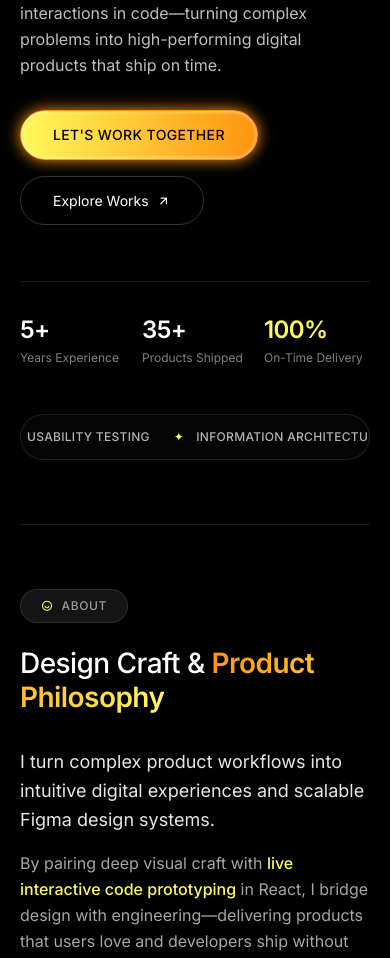
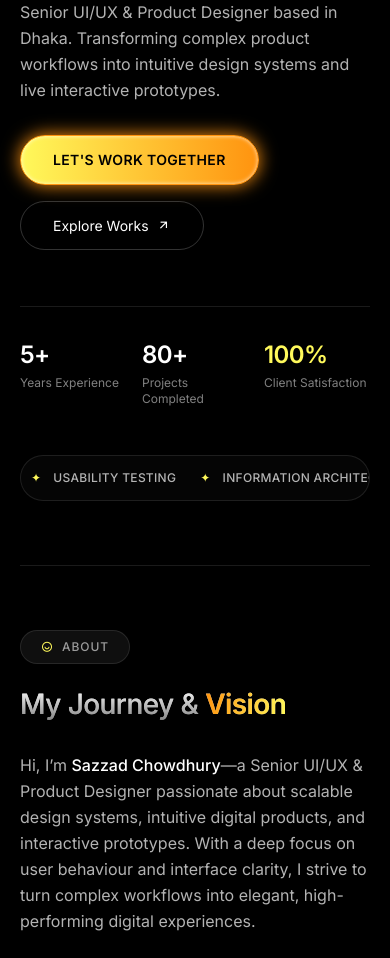
Before and after one commit to BeingSazzad/My-Portfolio, a React (Vite) app: page / in a window 390 px wide. Shown: the part 1020-1978 px from the top of the page. Built offline with nearby package versions, Linux system fonts and the light colour scheme.

Commit message:
feat: apply Visiblo signature metallic typography gradient, update stats to 80+ projects, clean up About section and form labels

```diff
--- a/src/components/Footer.tsx
+++ b/src/components/Footer.tsx
@@ -8,11 +8,8 @@ export const Footer: React.FC = () => {
   return (
     <footer className="py-12 border-t border-white/10 flex flex-col sm:flex-row items-center justify-between gap-6 text-sm text-white/50">
       <div>
-        <p className="font-normal">
+        <p className="font-normal text-white/60">
           &copy; {new Date().getFullYear()} <span className="text-white font-medium">Sazzad Chowdhury</span>. All rights reserved.
-        </p>
-        <p className="text-xs text-white/40 mt-1">
-          Senior UI/UX Designer · Inter typography, design tokens &amp; vibe coding.
         </p>
       </div>
 
--- a/src/index.css
+++ b/src/index.css
@@ -22,32 +22,63 @@ body {
   overflow-x: clip;
 }
 
-/* Visiblo Signature Typography Gradient */
+/* Visiblo Signature Accent Color Gradient */
 .color-gradient, span.color {
-  background-image: linear-gradient(278deg, var(--visiblo-primary-color) 0%, var(--visiblo-secondary-color) 100%);
+  background-image: linear-gradient(278deg, var(--visiblo-primary-color) 0%, var(--visiblo-secondary-color) 100%) !important;
+  -webkit-background-clip: text !important;
+  background-clip: text !important;
+  -webkit-text-fill-color: transparent !important;
+  color: transparent !important;
+  display: inline;
+}
+
+/* Visiblo Signature Metallic Silver Heading Gradient (Not flat white) */
+.text-metallic {
+  background-image: linear-gradient(0deg, rgb(119, 119, 119) -10%, rgb(255, 255, 255) 100%) !important;
+  -webkit-background-clip: text !important;
+  background-clip: text !important;
+  -webkit-text-fill-color: transparent !important;
+  color: transparent !important;
+  display: inline;
+}
+
+/* Visiblo Section Title */
+.section-title {
+  font-size: clamp(28px, 5.5vw, 48px);
+  line-height: 1.15;
+  font-weight: 500;
+  letter-spacing: -0.02em;
+  background-image: linear-gradient(0deg, rgb(119, 119, 119) -10%, rgb(255, 255, 255) 100%);
   -webkit-background-clip: text;
   background-clip: text;
   -webkit-text-fill-color: transparent;
   color: transparent;
 }
 
+@media (min-width: 768px) {
+  .section-title {
+    font-size: 52px;
+    line-height: 1.14;
+  }
+}
+
 /* Visiblo Primary Glowing Button */
 .visiblo-btn-color {
   background: linear-gradient(90deg, var(--visiblo-primary-color) 0%, var(--visiblo-secondary-color) 100%) !important;
-  box-shadow: var(--visiblo-secondary-color) 0px 0px 15px 0px, rgba(255, 255, 255, 0.76) 0px 0px 4px 0px inset !important;
+  box-shadow: var(--visiblo-secondary-color) 0px 0px 18px 0px, rgba(255, 255, 255, 0.76) 0px 0px 4px 0px inset !important;
   border: 1px solid var(--visiblo-secondary-color) !important;
   color: #000000 !important;
-  font-weight: 500;
+  font-weight: 600;
   border-radius: 50px;
   display: inline-flex;
   align-items: center;
   justify-content: center;
-  transition: all 0.3s cubic-bezier(0.16, 1, 0.3, 1);
+  transition: all 0.35s cubic-bezier(0.16, 1, 0.3, 1);
 }
 
 .visiblo-btn-color:hover {
   transform: translateY(-2px);
-  box-shadow: var(--visiblo-secondary-color) 0px 0px 22px 3px, rgba(255, 255, 255, 0.9) 0px 0px 6px 0px inset !important;
+  box-shadow: var(--visiblo-secondary-color) 0px 0px 24px 4px, rgba(255, 255, 255, 0.9) 0px 0px 6px 0px inset !important;
 }
 
 .visiblo-btn-color:active {
@@ -80,25 +111,16 @@ body {
 .eyebrow-badge {
   display: inline-flex;
   align-items: center;
-  padding: 5px 20px;
+  padding: 6px 20px;
   border-radius: 50px;
-  background: rgba(255, 255, 255, 0.08);
+  background: rgba(255, 255, 255, 0.06);
   font-size: 12px;
-  line-height: 22px;
+  line-height: 20px;
   font-weight: 500;
   color: #9c9c9c;
-  letter-spacing: 0.05em;
+  letter-spacing: 0.08em;
   border: 1px solid rgba(255, 255, 255, 0.1);
   backdrop-filter: blur(8px);
-}
-
-/* Glass Effect */
-.glass-effect {
-  background: rgba(255, 255, 255, 0.04);
-  backdrop-filter: blur(25px);
-  -webkit-backdrop-filter: blur(25px);
-  border: 1px solid rgba(255, 255, 255, 0.12);
-  box-shadow: inset 0 0 9px rgba(0, 0, 0, 0.3), inset -1px -3px 2px rgba(0, 0, 0, 0.3), inset 1px 1px 0px rgba(232, 232, 232, 0.15);
 }
 
 /* Skill Card */
@@ -114,38 +136,6 @@ body {
   border-color: rgba(255, 249, 91, 0.5);
   transform: translateY(-4px);
   box-shadow: rgba(255, 147, 15, 0.15) 0px 10px 30px 0px, rgba(255, 255, 255, 0.12) 0px 9.94px 47.5px -2.84px inset;
-}
-
-/* Pricing Card */
-.pricing-card {
-  border: 1px solid rgba(255, 255, 255, 0.15);
-  border-radius: 20px;
-  padding: 36px 32px;
-  background: rgba(255, 255, 255, 0.03);
-  backdrop-filter: blur(25px);
-  transition: all 0.5s ease;
-}
-
-.pricing-card:hover {
-  border-color: var(--visiblo-primary-color);
-  background: rgba(255, 255, 255, 0.05);
-  box-shadow: 0 0 30px rgba(255, 249, 91, 0.08);
-}
-
-/* Section Title */
-.section-title {
-  font-size: clamp(28px, 6vw, 38px);
-  line-height: 1.2;
-  font-weight: 500;
-  color: #ffffff;
-  letter-spacing: -0.02em;
-}
-
-@media (min-width: 768px) {
-  .section-title {
-    font-size: 46px;
-    line-height: 1.18;
-  }
 }
 
 /* Video Background */
@@ -172,11 +162,27 @@ body {
 .ticker-track {
   display: flex;
   width: max-content;
-  animation: continuousScroll 30s linear infinite;
+  animation: continuousScroll 32s linear infinite;
 }
 
 .ticker-track:hover {
   animation-play-state: paused;
+}
+
+/* Fade Up Smooth Animations */
+@keyframes fadeUpAnime {
+  from {
+    opacity: 0;
+    transform: translateY(22px);
+  }
+  to {
+    opacity: 1;
+    transform: translateY(0);
+  }
+}
+
+.fade-up-anime {
+  animation: fadeUpAnime 0.9s cubic-bezier(0.16, 1, 0.3, 1) forwards;
 }
 
 /* Custom Scrollbar */
--- a/src/sections/AboutSection.tsx
+++ b/src/sections/AboutSection.tsx
@@ -11,89 +11,20 @@ export const AboutSection: React.FC = () => {
         </div>
       </div>
 
-      {/* Heading */}
+      {/* Heading with Metallic & Gold Gradients */}
       <h2 className="section-title">
-        Design Craft &amp; <span className="color-gradient font-semibold">Product Philosophy</span>
+        <span className="text-metallic">My Journey &amp; </span>
+        <span className="color-gradient font-semibold">Vision</span>
       </h2>
 
-      {/* 2-Column Split: Crisp Narrative (Left) + Quick Facts Card (Right) — Uses Full Width */}
-      <div className="mt-8 grid grid-cols-1 lg:grid-cols-12 gap-8 items-stretch">
-        {/* Left: Clutter-Free, Punchy Narrative */}
-        <div className="lg:col-span-7 flex flex-col justify-center space-y-4">
-          <p className="text-lg sm:text-xl text-white/90 leading-relaxed font-normal">
-            I turn complex product workflows into intuitive digital experiences and scalable Figma design systems.
-          </p>
-          <p className="text-base sm:text-lg text-white/65 leading-relaxed font-normal">
-            By pairing deep visual craft with <span className="text-[#fff95b] font-medium">live interactive code prototyping</span> in React, I bridge design with engineering—delivering products that users love and developers ship without friction.
-          </p>
-        </div>
-
-        {/* Right: Sleek Highlights Card — Fills the Right-Side Space Elegantly */}
-        <div className="lg:col-span-5 p-6 rounded-2xl border border-white/10 bg-white/[0.02] backdrop-blur-md flex flex-col justify-between space-y-4">
-          <span className="text-xs font-mono text-[#fff95b] uppercase tracking-wider">
-            AT A GLANCE
-          </span>
-          <div className="space-y-3 text-sm">
-            <div className="flex items-center justify-between py-1.5 border-b border-white/10">
-              <span className="text-white/50">Specialization</span>
-              <span className="text-white font-medium">UI/UX &amp; Design Systems</span>
-            </div>
-            <div className="flex items-center justify-between py-1.5 border-b border-white/10">
-              <span className="text-white/50">The Edge</span>
-              <span className="text-[#fff95b] font-medium">React Code Prototypes</span>
-            </div>
-            <div className="flex items-center justify-between py-1.5 border-b border-white/10">
-              <span className="text-white/50">Experience</span>
-              <span className="text-white font-medium">5+ Years Shipped</span>
-            </div>
-            <div className="flex items-center justify-between py-1.5">
-              <span className="text-white/50">Location</span>
-              <span className="text-white font-medium">Dhaka · Remote Global</span>
-            </div>
-          </div>
-        </div>
-      </div>
-
-      {/* Three Guiding Pillars — Full Width 3-Col Grid */}
-      <div className="mt-12 grid grid-cols-1 sm:grid-cols-3 gap-5">
-        <div className="p-6 rounded-2xl border border-white/10 bg-white/[0.02] hover:bg-white/[0.04] transition-all duration-300">
-          <div className="w-10 h-10 rounded-xl bg-white/5 border border-white/10 flex items-center justify-center text-[#fff95b] mb-4">
-            <i className="ri-compass-3-line text-lg" />
-          </div>
-          <span className="text-[11px] font-mono text-[#fff95b] uppercase tracking-wider block mb-1">
-            01 / SYSTEM ARCHITECTURE
-          </span>
-          <h4 className="text-white font-medium text-base mb-2">Design Systems &amp; UX</h4>
-          <p className="text-sm text-white/60 leading-relaxed">
-            Tokenized Figma components, atomic architecture, and accessibility standards (WCAG 2.2) engineered for scale.
-          </p>
-        </div>
-
-        <div className="p-6 rounded-2xl border border-white/10 bg-white/[0.02] hover:bg-white/[0.04] transition-all duration-300">
-          <div className="w-10 h-10 rounded-xl bg-white/5 border border-white/10 flex items-center justify-center text-[#fff95b] mb-4">
-            <i className="ri-flashlight-line text-lg" />
-          </div>
-          <span className="text-[11px] font-mono text-[#fff95b] uppercase tracking-wider block mb-1">
-            02 / CODE VALIDATION
-          </span>
-          <h4 className="text-white font-medium text-base mb-2">Interactive Prototyping</h4>
-          <p className="text-sm text-white/60 leading-relaxed">
-            Functional React &amp; Tailwind prototypes to stress-test micro-interactions and eliminate handoff friction.
-          </p>
-        </div>
-
-        <div className="p-6 rounded-2xl border border-white/10 bg-white/[0.02] hover:bg-white/[0.04] transition-all duration-300">
-          <div className="w-10 h-10 rounded-xl bg-white/5 border border-white/10 flex items-center justify-center text-[#fff95b] mb-4">
-            <i className="ri-stack-line text-lg" />
-          </div>
-          <span className="text-[11px] font-mono text-[#fff95b] uppercase tracking-wider block mb-1">
-            03 / BUSINESS ROI
-          </span>
-          <h4 className="text-white font-medium text-base mb-2">Conversion &amp; Growth</h4>
-          <p className="text-sm text-white/60 leading-relaxed">
-            Data-informed user onboarding, retention flows, and web architecture built to turn visitors into active users.
-          </p>
-        </div>
+      {/* Pure Visiblo Narrative — Clutter-Free, No Artificial Boxes */}
+      <div className="mt-8 space-y-6 text-base sm:text-lg text-white/70 leading-relaxed font-normal">
+        <p>
+          Hi, I’m <span className="text-white font-medium">Sazzad Chowdhury</span>—a Senior UI/UX &amp; Product Designer passionate about scalable design systems, intuitive digital products, and interactive prototypes. With a deep focus on user behaviour and interface clarity, I strive to turn complex workflows into elegant, high-performing digital experiences.
+        </p>
+        <p>
+          Over the past 5+ years, I’ve led product design across diverse mobile apps and web platforms, blending visual craft with live interactive code prototyping in React. I believe in eliminating engineering friction and building digital products that users love and businesses thrive on.
+        </p>
       </div>
     </section>
   );
--- a/src/sections/HeroSection.tsx
+++ b/src/sections/HeroSection.tsx
@@ -14,23 +14,23 @@ export const HeroSection: React.FC = () => {
 
   return (
     <section id="home" className="pt-6 md:pt-10 pb-16 md:pb-24 border-b border-white/10">
-      {/* Eyebrow Badge */}
+      {/* Eyebrow Badge — Pure Visiblo Minimalism */}
       <div className="mb-6">
         <div className="eyebrow-badge">
           <i className="ri-sparkling-fill text-[#fff95b] mr-2 text-xs" />
-          <span>SENIOR UI/UX &amp; PRODUCT DESIGNER</span>
+          <span>HELLO</span>
         </div>
       </div>
 
-      {/* Hero Headline — Magnetic, Hook-Driven */}
-      <h1 className="text-3xl sm:text-4xl md:text-5xl lg:text-[54px] font-medium leading-[1.14] tracking-tight text-white max-w-2xl">
-        Designing Scalable Products <br className="hidden sm:inline" />
-        Users Love &amp; <span className="color-gradient font-semibold">Engineers Love to Build</span>
+      {/* Hero Headline — Visiblo Signature Metallic & Gold Gradient */}
+      <h1 className="text-4xl sm:text-5xl lg:text-6xl xl:text-[62px] font-medium leading-[1.14] tracking-tight">
+        <span className="text-metallic">Designing Scalable Products</span><br />
+        <span className="text-metallic">Users Love &amp; </span><span className="color-gradient font-semibold">Engineers Love to Build</span>
       </h1>
 
-      {/* Subtitle Description — High-Impact Product Narrative */}
-      <p className="mt-6 text-base sm:text-lg text-white/75 leading-relaxed max-w-xl font-normal">
-        Senior UI/UX &amp; Product Designer specializing in scalable design systems, conversion UX, and live interactive prototypes. I eliminate engineering handoff friction by proving micro-interactions in code—turning complex problems into high-performing digital products that ship on time.
+      {/* Subtitle Description — Concise & Senior */}
+      <p className="mt-6 text-base sm:text-lg text-white/70 leading-relaxed max-w-2xl font-normal">
+        Senior UI/UX &amp; Product Designer based in Dhaka. Transforming complex product workflows into intuitive design systems and live interactive prototypes.
       </p>
 
       {/* Action Buttons */}
@@ -53,19 +53,19 @@ export const HeroSection: React.FC = () => {
         </a>
       </div>
 
-      {/* Quantitative Credibility Bar */}
+      {/* Quantitative Credibility Bar — 80+ Projects Completed */}
       <div className="mt-14 pt-8 border-t border-white/10 grid grid-cols-3 gap-4 sm:gap-6 max-w-lg">
         <div>
           <div className="text-2xl sm:text-3xl font-semibold text-white tracking-tight">5+</div>
           <div className="text-xs sm:text-sm text-white/50 mt-1">Years Experience</div>
         </div>
         <div>
-          <div className="text-2xl sm:text-3xl font-semibold text-white tracking-tight">35+</div>
-          <div className="text-xs sm:text-sm text-white/50 mt-1">Products Shipped</div>
+          <div className="text-2xl sm:text-3xl font-semibold text-white tracking-tight">80+</div>
+          <div className="text-xs sm:text-sm text-white/50 mt-1">Projects Completed</div>
         </div>
         <div>
           <div className="text-2xl sm:text-3xl font-semibold text-[#fff95b] tracking-tight">100%</div>
-          <div className="text-xs sm:text-sm text-white/50 mt-1">On-Time Delivery</div>
+          <div className="text-xs sm:text-sm text-white/50 mt-1">Client Satisfaction</div>
         </div>
       </div>
 
--- a/src/sections/PortfolioSection.tsx
+++ b/src/sections/PortfolioSection.tsx
@@ -19,7 +19,7 @@ export const PortfolioSection: React.FC<PortfolioSectionProps> = ({ onSelectProj
 
       {/* Heading */}
       <h2 className="section-title">
-        Projects Where Creativity <br className="hidden sm:inline" />
+        <span className="text-metallic">Projects Where Creativity </span><br className="hidden sm:inline" />
         <span className="color-gradient font-semibold">Meets Business Strategy</span>
       </h2>
 
--- a/src/sections/ResumeSection.tsx
+++ b/src/sections/ResumeSection.tsx
@@ -14,7 +14,7 @@ export const ResumeSection: React.FC = () => {
 
       {/* Heading */}
       <h2 className="section-title">
-        Companies &amp; <br className="hidden sm:inline" />
+        <span className="text-metallic">Companies &amp; </span><br className="hidden sm:inline" />
         <span className="color-gradient font-semibold">Work Experience</span>
       </h2>
 
--- a/src/sections/ServicesSection.tsx
+++ b/src/sections/ServicesSection.tsx
@@ -20,7 +20,7 @@ export const ServicesSection: React.FC = () => {
 
       {/* Heading */}
       <h2 className="section-title">
-        Solutions That <br className="hidden sm:inline" />
+        <span className="text-metallic">Solutions That </span><br className="hidden sm:inline" />
         <span className="color-gradient font-semibold">Empower Your Product</span>
       </h2>
 
--- a/src/sections/SkillsSection.tsx
+++ b/src/sections/SkillsSection.tsx
@@ -14,7 +14,7 @@ export const SkillsSection: React.FC = () => {
 
       {/* Heading */}
       <h2 className="section-title">
-        Tools &amp; <span className="color-gradient font-semibold">Technologies</span>
+        <span className="text-metallic">Tools &amp; </span><span className="color-gradient font-semibold">Technologies</span>
       </h2>
 
       {/* Tools Grid — 4 Columns on desktop, 8 tools, ONLY Tool Name */}
```
Also changed, not shown: src/sections/ContactSection.tsx (+6 -6 lines).
